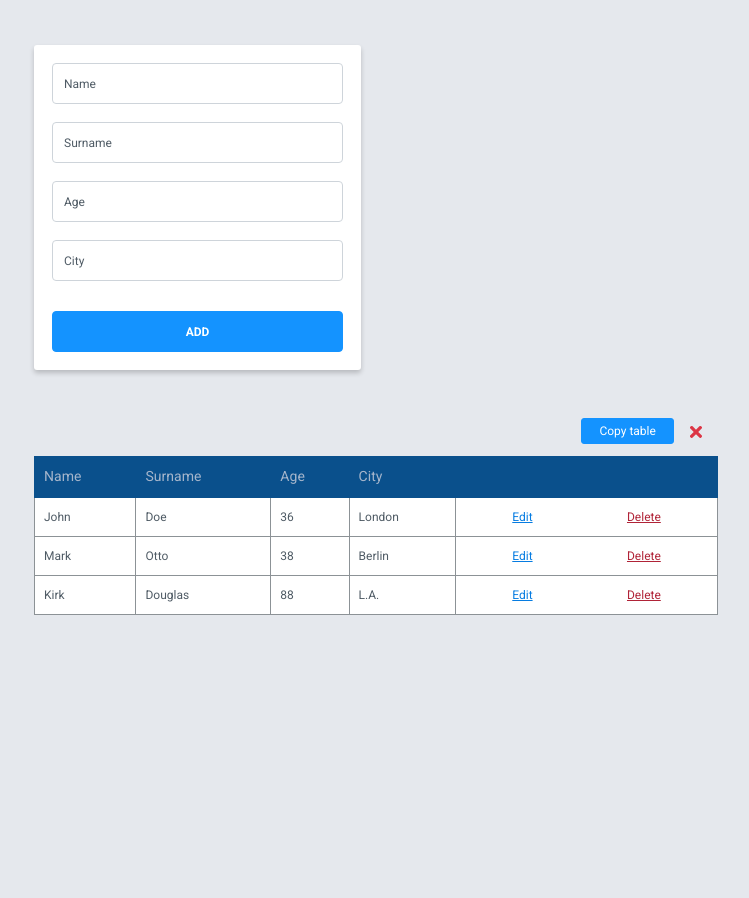
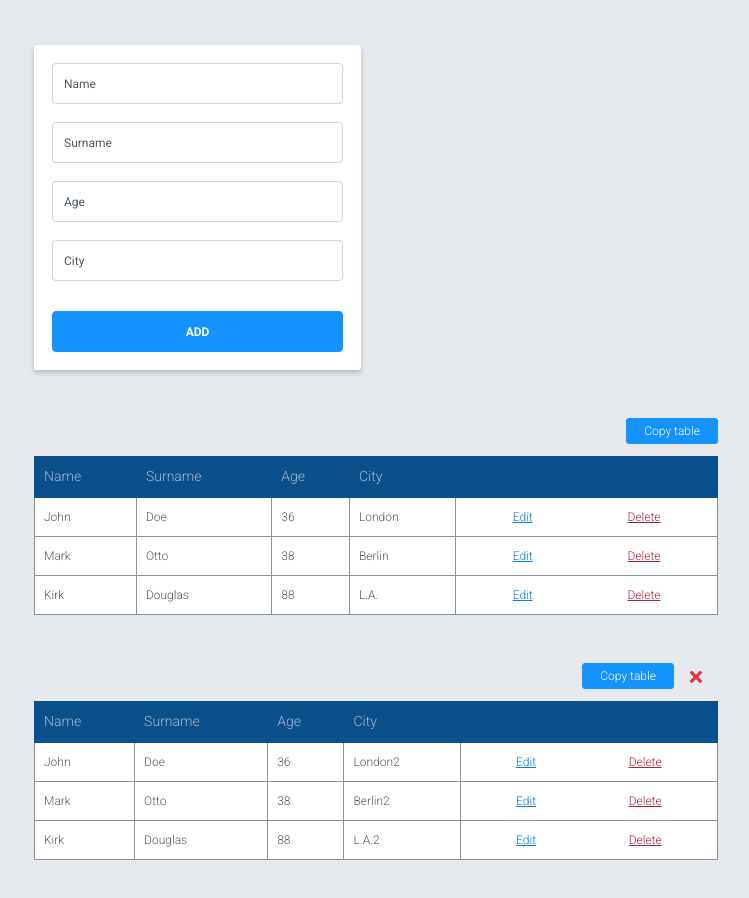
Before and after one commit to janis-rasa/react-test-app, a React (Create React App) app: page / in a window 1280 px wide. Shown: the top 898 px of the page, without its empty margins (264-1013 px from the left). Before the commit the page ends 800 px from the top, so only its background shows below. Built offline with nearby package versions, Linux system fonts and the light colour scheme.

Commit message:
Test-app final release v 1.0

```diff
--- a/package.json
+++ b/package.json
@@ -8,6 +8,7 @@
     "@testing-library/user-event": "^7.2.1",
     "bootstrap": "^4.4.1",
     "formik": "^2.1.4",
+    "immutability-helper": "^3.0.2",
     "node-sass": "^4.13.1",
     "react": "^16.13.1",
     "react-bootstrap": "^1.0.0",
--- a/public/index.html
+++ b/public/index.html
@@ -12,7 +12,7 @@
 		<link rel="apple-touch-icon" href="%PUBLIC_URL%/logo192.png" />
 		<link rel="manifest" href="%PUBLIC_URL%/manifest.json" />
 		<title>Test App</title>
-		<link href="https://fonts.googleapis.com/css2?family=Roboto:wght@400;700&display=swap" rel="stylesheet">
+		<link href="https://fonts.googleapis.com/css2?family=Roboto:wght@300;400;700&amp;display=swap" rel="stylesheet">
 	</head>
 	<body>
 	<noscript>You need to enable JavaScript to run this app.</noscript>
--- a/src/App.js
+++ b/src/App.js
@@ -1,64 +1,143 @@
 import React from 'react'
 import AddEditForm from './components/Form/AddEditForm'
 import ResultTable from './components/ResultTable/ResultTable'
-import Button from 'react-bootstrap/Button'
-import Context from "./context";
+import update from 'immutability-helper';
 
+// Editable table index
+const indexTable = 0;
 
-function App() {
+export default class App extends React.Component {
 
-	const [tableData, setTableData] = React.useState([
-		{id: 1, Name: 'John', Surname: 'Doe', Age: 36, City: 'London'},
-		{id: 2, Name: 'Mark', Surname: 'Otto', Age: 38, City: 'Berlin'},
-		{id: 3, Name: 'Kirk', Surname: 'Douglas', Age: 88, City: 'L.A.'},
-	])
-
-	function removeTableRow(id) {
-		setTableData(tableData.filter(rowData => rowData.id !== id))
+	constructor(props) {
+		super(props)
+		this.state = {
+			tableData: [
+				[
+					{id: 1, Name: 'John', Surname: 'Doe', Age: 36, City: 'London'},
+					{id: 2, Name: 'Mark', Surname: 'Otto', Age: 38, City: 'Berlin'},
+					{id: 3, Name: 'Kirk', Surname: 'Douglas', Age: 88, City: 'L.A.'},
+				],
+				[
+					{id: 1, Name: 'John', Surname: 'Doe', Age: 36, City: 'London2'},
+					{id: 2, Name: 'Mark', Surname: 'Otto', Age: 38, City: 'Berlin2'},
+					{id: 3, Name: 'Kirk', Surname: 'Douglas', Age: 88, City: 'L.A.2'},
+				]
+			],
+			editRow: []
+		}
 	}
 
-	function addData(values) {
-		values['id'] = Date.now()
-		setTableData([...tableData, values])
+	// Smooth scroll table into view
+	scrollToTable = (tableIndex) => {
+		setTimeout(() => {
+			let tableId = 'table-block_' + tableIndex
+			document.getElementById(tableId).scrollIntoView({behavior: 'smooth', block: 'start'})
+		}, 200)
 	}
 
-	let editRow = '';
-	function editTableRow(id) {
-		editRow = tableData.find(row => row.id === id)
-		console.log(editRow)
+	addFromData = (values) => {
+		// Checking the id if it does not exist is a new record
+		if (!values['id']) {
+			values['id'] = Date.now()
+			this.setState({
+				tableData: update(this.state.tableData, {[indexTable]: {$push: [values]}}),
+				editRow: []
+			})
+		} else {
+			// We have id, let's update record
+			let editedTableIndex = this.state.editRow[0]
+			let index = this.state.tableData[editedTableIndex].findIndex(row => row.id === values['id'])
+			if (index !== -1) {
+				this.setState({
+					tableData: update(this.state.tableData, {[editedTableIndex]: {[index]: {$merge: values}}}),
+					editRow: []
+				})
+			} else {
+				// Someone deleted a record while we where editing data put it back to table
+				this.setState({
+					tableData: update(this.state.tableData, {[editedTableIndex]: {$push: [values]}}),
+					editRow: []
+				})
+			}
+			// Some animation
+			this.scrollToTable(editedTableIndex)
+		}
 	}
 
+	removeTableRow = (index, id) => {
+		// Adding class for animation
+		let rowId = 'row_' + index + '_' + id
+		document.getElementById(rowId).classList.add("closing");
 
-	return (
-		<Context.Provider value={{removeTableRow, addData, editTableRow}}>
+		// Back to work
+		setTimeout(() => {
+			let arrayIndex = this.state.tableData[index].findIndex(row => row.id === id)
+			if (arrayIndex !== -1) {
+				this.setState({
+					tableData: update(this.state.tableData, {[index]: {$splice: [[arrayIndex,1]]}}),
+				})
+			}
+		},250)
+
+	}
+
+	editTableRow = (index, id) => {
+		this.setState({
+			editRow: [
+				index, this.state.tableData[index].find(row => row.id === id)
+			]
+		})
+		// Some animation
+		document.body.scrollIntoView({behavior: 'smooth', block: 'start'})
+	}
+
+	copyTable = (index) => {
+		let next = index + 1
+		this.setState({
+			tableData: update(this.state.tableData, {$splice: [[next, 0, this.state.tableData[index]]]}),
+		})
+		// Some animation
+		this.scrollToTable(next)
+	}
+
+	deleteTable = (index) => {
+		// Adding class for animation
+		let tableId = 'table-block_' + index
+		let elementHeight = document.getElementById(tableId).offsetHeight + 1;
+		document.getElementById(tableId).style.height = elementHeight.toString() + 'px';
+		setTimeout(() => {
+			document.getElementById(tableId).classList.add("closing");
+		},50)
+		// Back to work
+		setTimeout(() => {
+			this.setState({
+				tableData: update(this.state.tableData, {$splice: [[index, 1]]}),
+			})
+		}, 300)
+	}
+
+	render() {
+		return (
 			<div className="container container_app">
 				<div className="row">
 					<div className="col-md-6">
-						<AddEditForm editRow={editRow} />
+						<AddEditForm addFromData={this.addFromData} editRow={this.state.editRow} />
 					</div>
 				</div>
-				{tableData.length ? (
 					<div className="mt-6">
-						<div className="copy-tables">
-							<Button variant="primary" size="sm" className="copy-tables__copy">Copy table</Button>
-							<Button variant="borderless" size="sm" className="mx-3 px-1 copy-tables__remove">
-								<span className="sr-only">Remove</span>
-								<svg xmlns="http://www.w3.org/2000/svg" width="12" height="12" viewBox="0 0 12 12">
-									<path id="btn_delete.svg_btn_delete.png" data-name="btn_delete.svg, btn_delete.png"
-									      className="svg__cls-1"
-									      d="M623.246,435.991l3.377-3.378a1.278,1.278,0,0,0,0-1.8l-0.45-.45a1.276,1.276,0,0,0-1.8,0l-3.378,3.378-3.377-3.378a1.278,1.278,0,0,0-1.8,0l-0.451.45a1.278,1.278,0,0,0,0,1.8l3.377,3.377-3.377,3.378a1.278,1.278,0,0,0,0,1.8l0.451,0.45a1.278,1.278,0,0,0,1.8,0l3.377-3.377,3.378,3.377a1.278,1.278,0,0,0,1.8,0l0.45-.45a1.278,1.278,0,0,0,0-1.8Z"
-									      transform="translate(-615 -430)"/>
-								</svg>
-							</Button>
-						</div>
-						<ResultTable tableData={tableData} />
+						{ this.state.tableData.map((table, index) => {
+							return <ResultTable
+								tableData={table}
+								removeTableRow={this.removeTableRow}
+								editTableRow={this.editTableRow}
+								key={index}
+								index={index}
+								copyTable={this.copyTable}
+								deleteTable={this.deleteTable}
+							/>
+						})}
 					</div>
-
-					) : (<p className="mt-5">Nothing to show</p>)}
-
 			</div>
-		</Context.Provider>
-	)
+		)
+	}
 }
-
-export default App
--- a/src/components/Form/AddEditForm.jsx
+++ b/src/components/Form/AddEditForm.jsx
@@ -1,48 +1,71 @@
-import React, {useContext} from "react";
+import React from "react";
 import Form from 'react-bootstrap/Form'
 import Button from 'react-bootstrap/Button'
 import { Formik } from 'formik';
 import * as yup from 'yup';
 import './AddEditForm.scss'
 import AddEditFormField from "./AddEditFormField";
-import Context from "../../context";
 
+// Watching input for data to hide placeholder
+function handleLabelToggle(e) {
+	if (e.target.value.trim()) {
+		e.target.classList.add("has-value")
+	} else {
+		e.target.classList.remove("has-value")
+	}
+}
 
-
-function AddEditForm(editRow) {
-
-	if (editRow.length) {
-		console.log(editRow)
-	}
-	const { addData } = useContext(Context)
-
+// Define form fields
 const formFields = [
+	{name: 'id', type: 'hidden'},
 	{name: 'Name', type: 'text'},
 	{name: 'Surname', type: 'text'},
 	{name: 'Age', type: 'number'},
 	{name: 'City', type: 'text'}
-	]
+];
 
-	function handleLabelToggle(e) {
-		if (e.target.value.trim()) {
-			e.target.classList.add("has-value");
-		} else {
-			e.target.classList.remove("has-value");
+
+export default class AddEditForm extends React.Component {
+
+	constructor(props) {
+		super(props)
+		this.state = {
+			submitForm: false,
+			editForm: false,
+			formValues: {}
 		}
 	}
 
+	submitValues = (values) => {
+		this.props.addFromData(values)
+	}
+
+	componentDidUpdate = (prevProps) => {
+		if (this.props.editRow.length
+			&& prevProps.editRow.length
+			&& (this.props.editRow[1].id !== prevProps.editRow[1].id)
+		) {
+			this.setState({
+				editForm: true
+			})
+		}
+	}
+
+	render() {
 		return (
+			/* Use Formik and yup for form data validation */
 			<Formik
-			initialValues={{}}
+				enableReinitialize
+				initialValues={this.props.editRow.length ? this.props.editRow[1] : {}}
 				validationSchema={yup.object({
 					Name: yup.string().required(),
 					Surname: yup.string().required(),
 					Age: yup.number().required(),
 					City: yup.string().required(),
 				})}
-			onSubmit={(values, { resetForm }) => {
-				addData(values);
-				resetForm();
+				onSubmit={(values, {resetForm}) => {
+					this.submitValues(values);
+					resetForm()
 				}}
 			>
 				{({
@@ -53,21 +76,39 @@ function AddEditForm(editRow) {
 					  errors,
 				  }) => (
 					<Form className="add-form form" method="post" noValidate onSubmit={handleSubmit}>
+						{/* Render for fields*/}
 						{formFields.map(formField => {
+							if (formField.type === 'hidden') {
+								return <input
+									type={formField.type}
+									name={formField.name}
+									key={formField.name}
+									value={values[formField.name] ?? ''}
+								/>
+							} else {
 									return <AddEditFormField
 										key={formField.name}
 										formField={formField}
-								onChange={e => {handleChange(e); handleLabelToggle(e)}}
+										onChange={e => {
+											handleChange(e);
+											handleLabelToggle(e)
+										}}
 										onErrors={errors[formField.name]}
 										isValid={touched[formField.name] && !errors[formField.name]}
-								value={values[formField.name]}
+										value={values[formField.name] ?? ''}
 									/>
+							}
 						})}
-						<Button type="submit" variant="primary" className="add-form__submit text-uppercase font-weight-bold btn-block btn-lg">Add</Button>
+						<Button
+							type="submit"
+							variant={this.props.editRow.length ? "info" : "primary" }
+							className="add-form__submit text-uppercase btn-block btn-lg"
+						>
+							{this.props.editRow.length ? "Edit" : "Add" }
+						</Button>
 					</Form>
 				)}
 			</Formik>
 		)
 	}
-
-export default AddEditForm
+}
--- a/src/components/Form/AddEditFormField.jsx
+++ b/src/components/Form/AddEditFormField.jsx
@@ -13,7 +13,7 @@ function AddEditFormField({formField, onChange, onErrors, isValid, value}) {
 					isInvalid={!!onErrors}
 					isValid={isValid}
 					className={value ? ('has-value add-form__input') : 'add-form__input'}
-				value={value ? (formField.type ==='number' ? parseInt(value) : value) : ''}
+					value={value}
 				/>
 				<Form.Label size="lg" className="add-form__label">{formField.name}</Form.Label>
 				<Form.Control.Feedback type="invalid" className="add-form__invalid">
@@ -22,6 +22,7 @@ function AddEditFormField({formField, onChange, onErrors, isValid, value}) {
 				<Form.Control.Feedback className="add-form__valid">Looks good!</Form.Control.Feedback>
 			</Form.Group>
 	)
+
 }
 
 export default AddEditFormField
--- a/src/components/ResultTable/ResultTable.jsx
+++ b/src/components/ResultTable/ResultTable.jsx
@@ -2,10 +2,39 @@ import React from 'react'
 import Table from 'react-bootstrap/Table'
 import './ResultTable.scss'
 import ResultTableRow from "./ResultTableRow";
+import Button from "react-bootstrap/Button";
 
 function ResultTable(props) {
 	return (
-		<Table bordered hover className="res-table">
+		<div className="table-block" id={'table-block_' + props.index}>
+			<div className="copy-tables">
+				<Button
+					variant="primary"
+					size="sm"
+					className="copy-tables__copy"
+					onClick={props.copyTable.bind(null, props.index)}
+				>
+					Copy table
+				</Button>
+				{props.index ? (
+				<Button
+					variant="borderless"
+					size="sm"
+					className="mx-3 px-1 copy-tables__remove"
+					onClick={props.deleteTable.bind(null, props.index)}
+				>
+					<span className="sr-only">Remove</span>
+					<svg xmlns="http://www.w3.org/2000/svg" width="12" height="12" viewBox="0 0 12 12">
+						<path id="btn_delete.svg_btn_delete.png"
+						      data-name="btn_delete.svg, btn_delete.png"
+						      className="svg__cls-1"
+						      d="M623.246,435.991l3.377-3.378a1.278,1.278,0,0,0,0-1.8l-0.45-.45a1.276,1.276,0,0,0-1.8,0l-3.378,3.378-3.377-3.378a1.278,1.278,0,0,0-1.8,0l-0.451.45a1.278,1.278,0,0,0,0,1.8l3.377,3.377-3.377,3.378a1.278,1.278,0,0,0,0,1.8l0.451,0.45a1.278,1.278,0,0,0,1.8,0l3.377-3.377,3.378,3.377a1.278,1.278,0,0,0,1.8,0l0.45-.45a1.278,1.278,0,0,0,0-1.8Z"
+						      transform="translate(-615 -430)"/>
+					</svg>
+				</Button>
+				) : ''}
+			</div>
+			<Table bordered hover className="res-table" id={'table_' + props.index}>
 				<thead className="res-table__thead">
 				<tr className="res-table__tr res-table__tr_head">
 					<td className="res-table__td res-table__td_head">Name</td>
@@ -17,10 +46,17 @@ function ResultTable(props) {
 				</thead>
 				<tbody className="res-table__tbody">
 					{ props.tableData.map(tableRow => {
-					return <ResultTableRow key={tableRow.id} tableRow={tableRow}/>
+						return <ResultTableRow
+							key={tableRow.id}
+							index={props.index}
+							tableRow={tableRow}
+							removeTableRow={props.removeTableRow}
+							editTableRow={props.editTableRow}
+						/>
 					})}
 				</tbody>
 			</Table>
+		</div>
 	)
 }
 
--- a/src/components/ResultTable/ResultTable.scss
+++ b/src/components/ResultTable/ResultTable.scss
@@ -2,25 +2,47 @@
 @import "../../sass/bootstrap_variables";
 @import "~bootstrap/scss/mixins/breakpoints";
 
+.table-block {
+	overflow: hidden;
+	transition: 0.2s;
+	transition-property: opacity, height, margin;
+	will-change: opacity, height, margin;
+	&.closing {
+		height: 0 !important;
+		opacity: 0;
+		margin-top: 0 !important;
+	}
+	+ .table-block {
+		margin-top: 3rem;
+	}
+}
+
 .res-table {
 	border-radius: $border-radius-sm;
 	background-color: $white;
-	td,
-	th {
-		vertical-align: middle;
-	}
-	&__thead {
+	.res-table__thead {
 		@include media-breakpoint-only(xs) {
 			display: none;
 		}
-		th,
-		td {
+		.res-table__td,
+		.res-table__th {
+			padding: .75rem;
 			color: inherit;
 			border-color: $blue-darker;
 		}
 	}
+	&__tr {
+		&.closing {
+			.res-table__data {
+				height: 0;
+				padding: 0;
+				opacity: 0;
+			}
+		}
+	}
 	.res-table__td,
 	.res-table__th {
+		vertical-align: middle;
 		@include media-breakpoint-only(xs) {
 			display: flex;
 			align-items: center;
@@ -47,6 +69,7 @@
 		}
 	}
 	.res-table__td {
+		padding: 0;
 		@include media-breakpoint-only(xs) {
 			&:nth-child(1) {
 				&:before {
@@ -59,8 +82,15 @@
 		}
 	}
 	&__data {
+		display: block;
+		padding: .75rem;
+		position: relative;
+		overflow: hidden;
+		transition: 0.25s;
+		opacity: 1;
+		transition-property: height, padding, opacity;
+		will-change: height, padding;
 		@include media-breakpoint-only(xs) {
-			padding: .75rem;
 			border-bottom: 1px solid $gray-560;
 			border-right: 1px solid $gray-560;
 			flex-grow: 1;
--- a/src/components/ResultTable/ResultTableRow.jsx
+++ b/src/components/ResultTable/ResultTableRow.jsx
@@ -1,24 +1,22 @@
-import React, {useContext} from 'react'
+import React from 'react'
 import Button from 'react-bootstrap/Button'
-import Context from "../../context";
 
 function ResultTableRow(props) {
 
-	const { removeTableRow, editTableRow } = useContext(Context)
-
+	const {tableRow, removeTableRow, editTableRow, index} = props
 	return (
-		<tr className="res-table__tr">
+		<tr className="res-table__tr" id={'row_'+ props.index + '_' + tableRow.id}>
 			<td className="res-table__td" data-label="Name: ">
-				<span className="res-table__data">{props.tableRow.Name}</span>
+				<span className="res-table__data">{tableRow.Name}</span>
 			</td>
 			<td className="res-table__td" data-label="Surname: ">
-				<span className="res-table__data">{props.tableRow.Surname}</span>
+				<span className="res-table__data">{tableRow.Surname}</span>
 			</td>
 			<td className="res-table__td" data-label="Age: ">
-				<span className="res-table__data">{props.tableRow.Age}</span>
+				<span className="res-table__data">{tableRow.Age}</span>
 			</td>
 			<td className="res-table__td" data-label="City: ">
-				<span className="res-table__data">{props.tableRow.City}</span>
+				<span className="res-table__data">{tableRow.City}</span>
 			</td>
 			<td className="res-table__td res-table__td_flex" data-label="&nbsp;">
 				<span className="d-flex justify-content-around flex-grow-1 res-table__data">
@@ -26,7 +24,7 @@ function ResultTableRow(props) {
 						variant="link"
 						size="sm"
 						className="res-table__edit"
-						onClick={editTableRow.bind(null, props.tableRow.id)}
+						onClick={editTableRow.bind(null, index, tableRow.id)}
 					>
 						Edit
 					</Button>
@@ -34,7 +32,7 @@ function ResultTableRow(props) {
 						variant="link"
 						size="sm"
 						className="res-table__delete"
-						onClick={removeTableRow.bind(null, props.tableRow.id)}
+						onClick={removeTableRow.bind(null, index, tableRow.id)}
 					>
 						Delete
 					</Button>
@@ -43,5 +41,4 @@ function ResultTableRow(props) {
 		</tr>
 	)
 }
-
 export default ResultTableRow
--- a/src/context.jsx
+++ /dev/null
@@ -1,5 +0,0 @@
-import React from "react";
-
-const Context = React.createContext();
-
-export default Context
--- a/src/sass/_bootstrap_custom.scss
+++ b/src/sass/_bootstrap_custom.scss
@@ -57,6 +57,13 @@
 }
 // Buttons
 .btn {
+	&-sm {
+		font-weight: 300;
+	}
+	&-lg {
+		font-weight: 700;
+
+	}
 	&-borderless {
 		background-color: transparent;
 		border-color: transparent;
@@ -71,6 +78,7 @@
 }
 // Tables
 .table {
+	font-weight: 300;
 	thead {
 		background-color: $blue-darker;
 		color: $blue-lighter;
```
Also changed, not shown: 1 other file (tests, documents, lock files or other folders). Lines whose indentation alone changed are shown as unchanged.
